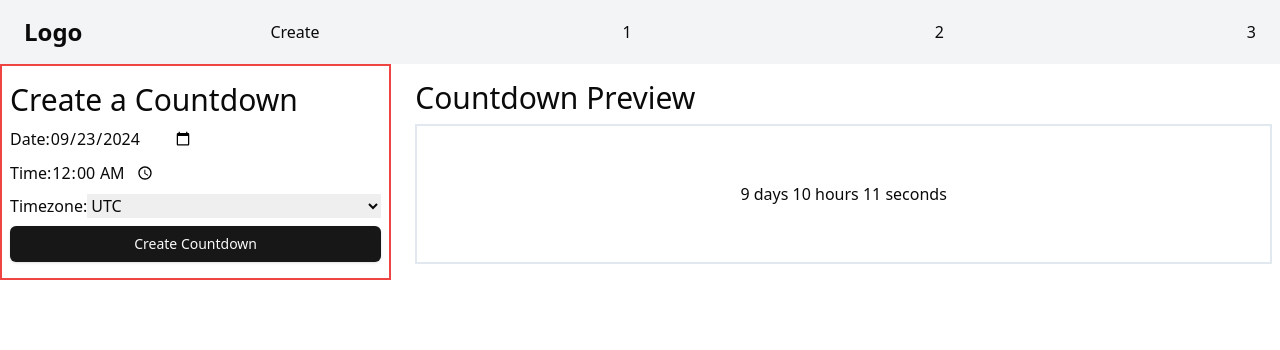
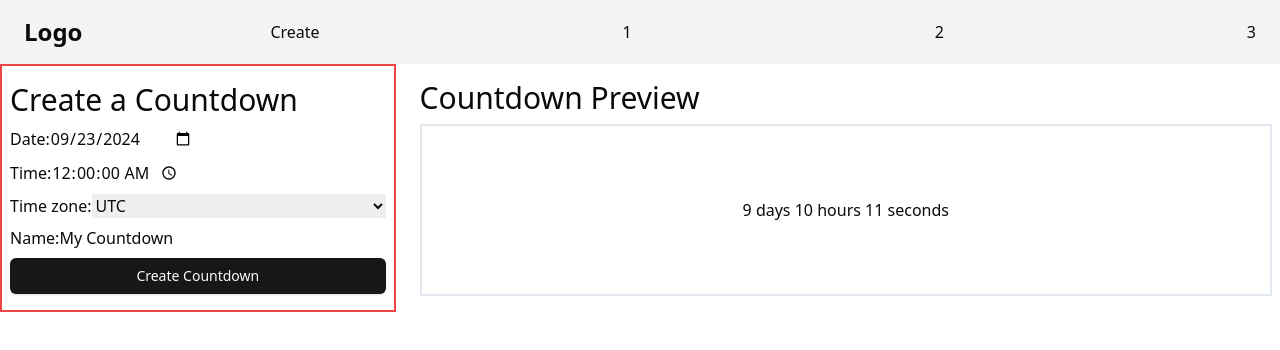
Before and after one commit to Daan-v-Berkel/countdown, a React (Vite) app: page / in a window 1280 px wide. Shown: the top 350 px of the page. Built offline with nearby package versions, Linux system fonts and the light colour scheme.

Commit message:
added validation, passing cdData as object to display

```diff
--- a/src/components/CountdownDisplay.jsx
+++ b/src/components/CountdownDisplay.jsx
@@ -1,7 +1,7 @@
 import { DateTime } from 'luxon';
 import React, { useState, useEffect } from 'react';
 
-function CountdownDisplay({ countdownDateTime }) {
+function CountdownDisplay({ countdownData }) {
   const [timeLeft, setTimeLeft] = useState(
 		{
 			years: null,
@@ -14,9 +14,16 @@ function CountdownDisplay({ countdownDateTime }) {
 	);
 	const [isFinished, setIsFinished] = useState(false);
 
+	const getCountdown = () => {
+		console.log(`countdownData: ${JSON.stringify(countdownData)}`);
+		return DateTime.fromFormat(`${countdownData.date} ${countdownData.time}`, 'yyyy-MM-dd HH:mm:ss', { zone: countdownData.timezone });
+	}
+
   useEffect(() => {
     let intervalId;
 
+		const countdownDateTime = getCountdown();
+		console.log(`countdownDateTime: ${countdownDateTime}`);
     if (countdownDateTime) {
       intervalId = setInterval(() => {
         const countdownDuration = countdownDateTime.diff(DateTime.now(), ['years', 'months', 'days', 'hours', 'minutes', 'seconds']);
@@ -40,7 +47,7 @@ function CountdownDisplay({ countdownDateTime }) {
         clearInterval(intervalId);
       }
     };
-  }, [countdownDateTime]);
+  }, [countdownData]);
 
 
   return (
--- a/src/components/CountdownForm.jsx
+++ b/src/components/CountdownForm.jsx
@@ -6,28 +6,71 @@ import {Button} from './ui/button';
 import CountdownDisplay from './CountdownDisplay';
 
 function CountdownForm() {
-  const [date, setDate] = useState((DateTime.now().plus({ days: 10 })).toISODate());
-  const [time, setTime] = useState('00:00');
+  //const [date, setDate] = useState((DateTime.now().plus({ days: 10 })).toISODate());
+  //const [time, setTime] = useState('00:00');
+	const [countdownData, setCountdownData] = useState({
+		date: (DateTime.now().plus({ days: 10 })).toISODate(),
+		time: '00:00:00',
+		timezone: Intl.DateTimeFormat().resolvedOptions().timeZone,
+		countdownName: 'My Countdown',
+		errors: {},
+	});
 	const [createdCountdown, setCreatedCountdown] = useState(null);
-  const [timezone, setTimezone] = useState(Intl.DateTimeFormat().resolvedOptions().timeZone);
-	Settings.defaultZone = timezone;
+  //const [timezone, setTimezone] = useState(Intl.DateTimeFormat().resolvedOptions().timeZone);
+	Settings.defaultZone = countdownData.timezone;
 
   const handleSubmit = (e) => {
     e.preventDefault();
     const countdownId = Math.random().toString(36).substr(2, 9);  // Generate a unique id
 
 		const targetDate = getCountdown();
-		console.log(`timezone: ${timezone}`);
+		console.log(`timezone: ${countdownData.timezone}`);
 		console.log(targetDate);
+		// check if data is valid including created DateTime
+		if (!coundownDataValid(targetDate)) {
+			return;
+		}
     // Save countdown data to localStorage or an API
-    localStorage.setItem(countdownId, targetDate.toJSON());
+    localStorage.setItem(countdownId, JSON.stringify(countdownData));
     setCreatedCountdown(window.location + `countdown/${countdownId}`);
     // Navigate to the public countdown page
     //navigate(`/countdown/${countdownId}`);
   };
 
+	const coundownDataValid = (dateTimeCreated) => {
+		const errors = {};
+
+		if (!DateTime.fromISO(countdownData.date).isValid) {
+			errors.date = "Invalid date";
+		}
+		const regexp = /^(2[0-3]|[01]?[0-9]):([0-5]?[0-9]):([0-5]?[0-9])$/;
+		if (!regexp.test(countdownData.time)) {
+			errors.time = "Invalid time";
+		}
+		if (!newTimezones.includes(countdownData.timezone)) {
+			errors.timezone = "Invalid timezone";
+		}
+		if (countdownData.countdownName.length < 3 || countdownData.countdownName.length > 20) {
+			errors.countdownName = "Invalid countdownName";
+		}
+
+		if (dateTimeCreated.invalid)
+		setCountdownData((prevState) => ({ ...prevState, errors: errors }));
+		if ((Object.keys(errors)).length > 0) {
+			return false;
+		}
+		return true
+	}
+
+  const handleChange = (event) => {
+    const { name, value } = event.target;
+		const errorsCopy = { ...countdownData.errors };
+		errorsCopy[name] = "";
+    setCountdownData((prevState) => ({ ...prevState, [name]: value, errors: errorsCopy }));
+  };
+
 	const getCountdown = () => {
-		return DateTime.fromFormat(`${date} ${time}`, 'yyyy-MM-dd HH:mm', { zone: timezone });
+		return DateTime.fromFormat(`${countdownData.date} ${countdownData.time}`, 'yyyy-MM-dd HH:mm:ss', { zone: countdownData.timezone });
 	}
 
   return (
@@ -36,29 +79,68 @@ function CountdownForm() {
 				<h2 className='text-3xl'>Create a Countdown</h2>
 				<form onSubmit={handleSubmit}
 							className="flex flex-col space-y-2 max-w-sm">
-					<div>
-						<label>Date:</label>
-						<input type="date" value={date} onChange={(e) => setDate(e.target.value)} required />
-					</div>
-					<div>
-						<label>Time:</label>
-						<input type="time" value={time} onChange={(e) => setTime(e.target.value)} required />
-					</div>
-					<div>
-						<label>Timezone:</label>
-						<select value={timezone} onChange={(e) => setTimezone(e.target.label)} required>
+					<label>
+						Date:
+						<input
+							type="date"
+							name="date"
+							value={countdownData.date}
+							onChange={handleChange}
+							required
+						/>
+						{countdownData.errors.date && (
+							<p className='text-red-500'>{countdownData.errors.date}</p>
+						)}
+					</label>
+					<label>
+						Time:
+						<input
+							type="time"
+							name="time"
+							step={1}
+							value={countdownData.time}
+							onChange={handleChange}
+							required
+						/>
+						{countdownData.errors.time && (
+							<p className='text-red-500'>{countdownData.errors.time}</p>
+						)}
+					</label>
+					<label>
+						Time zone:
+						<select
+							name="timezone"
+							value={countdownData.timezone}
+							onChange={handleChange}
+							required
+						>
 							{newTimezones.map(tz => (
 								<option key={tz} value={tz}>{tz}</option>
 							))}
 						</select>
-					</div>
+						{countdownData.errors.timezone && (
+							<p className='text-red-500'>{countdownData.errors.timezone}</p>
+						)}
+					</label>
+					<label>
+						Name:
+						<input
+							type="text"
+							name="countdownName"
+							value={countdownData.countdownName}
+							onChange={handleChange}
+						/>
+						{countdownData.errors.countdownName && (
+							<p className='text-red-500'>{countdownData.errors.countdownName}</p>
+						)}
+					</label>
 					<Button>Create Countdown</Button>
 				</form>
 				{createdCountdown && <p>Created countdown: <a href={createdCountdown}>{createdCountdown}</a></p>}
 			</div>
 			<div className='flex flex-col space-y-2 py-4 px-2 grow'>
 				<h2 className='text-3xl'>Countdown Preview</h2>
-				<CountdownDisplay countdownDateTime={getCountdown()} />
+				<CountdownDisplay countdownData={countdownData} />
 			</div>
     </div>
   );
--- a/src/components/CountdownView.jsx
+++ b/src/components/CountdownView.jsx
@@ -1,17 +1,19 @@
 import React from 'react'
+import { useState } from 'react'
 import { useParams } from 'react-router-dom'
 import { DateTime } from 'luxon'
 import CountdownDisplay from './CountdownDisplay'
 
 export default function CountdownView() {
 	const { id } = useParams();
-	const countdownDate = localStorage.getItem(id);
-	const countdownDateTime = DateTime.fromISO(countdownDate);
+	const [countdownData, setCountdownData] = useState(
+		JSON.parse(localStorage.getItem(id))
+	)
 
 	return (
 		<div>
 			<h1 className='text-3xl'>Countdown</h1>
-			<CountdownDisplay countdownDateTime={countdownDateTime} />
+			<CountdownDisplay countdownData={countdownData} />
 		</div>
 	)
 }
```
